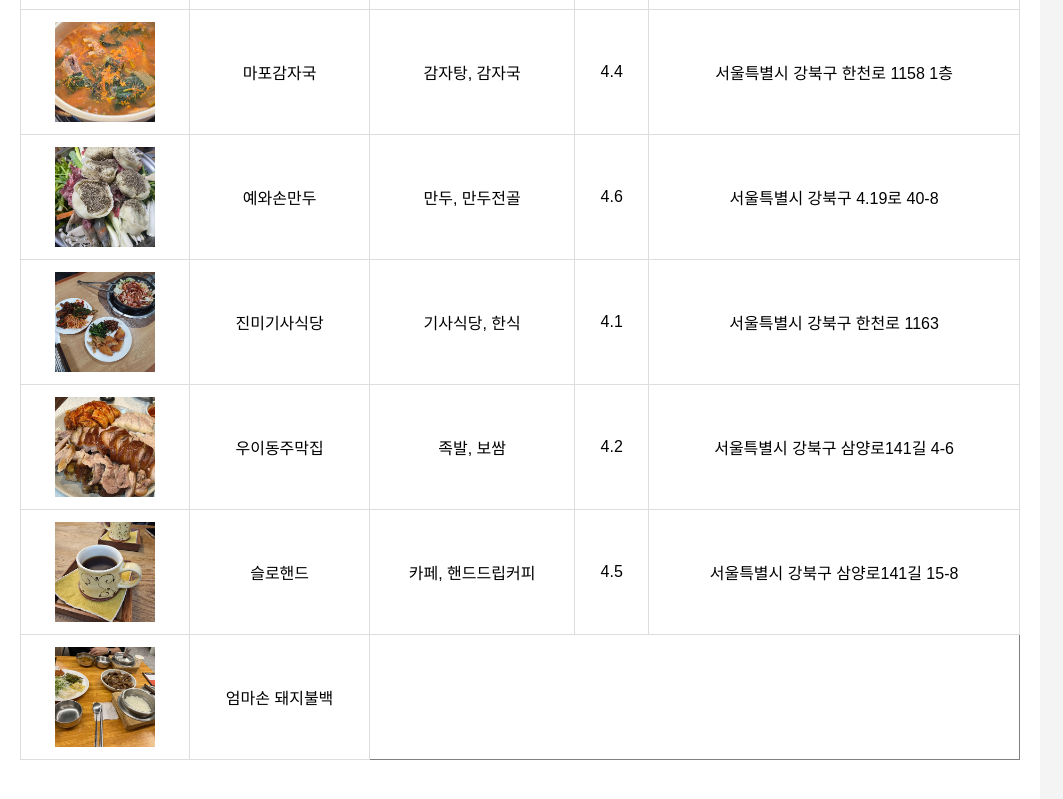
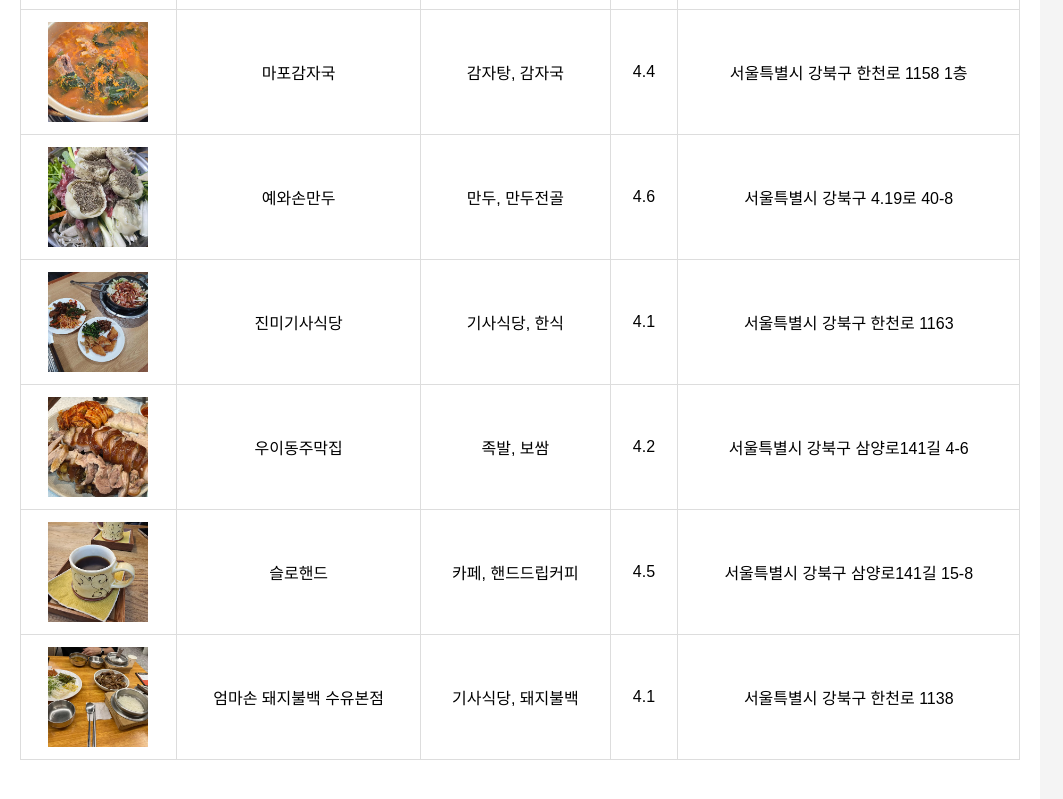
Before and after one commit to woo218/duksung_diner, a plain HTML site: page index.html in a window 1280 px wide. Shown: the part 679-1478 px from the top of the page, without its empty margins (0-1063 px from the left). Drawn offline with Linux system fonts and the light colour scheme; files that its build step writes are made by us from their sources.

Commit message:
Update index.html

```diff
--- a/index.html
+++ b/index.html
@@ -165,5 +165,8 @@
             <!-- 맛집 10 -->
             <tr>
               <td><a href="pages/place10.html"><img src="./media/place10.jpg" alt="엄마손 돼지불백" width="100" height="100"></a></td>
-              <td>엄마손 돼지불백</td>
-              <td
+               <td>엄마손 돼지불백 수유본점</td>
+              <td>기사식당, 돼지불백</td>
+              <td>4.1</td>
+              <td>서울특별시 강북구 한천로 1138</td>
+            </tr>
```
